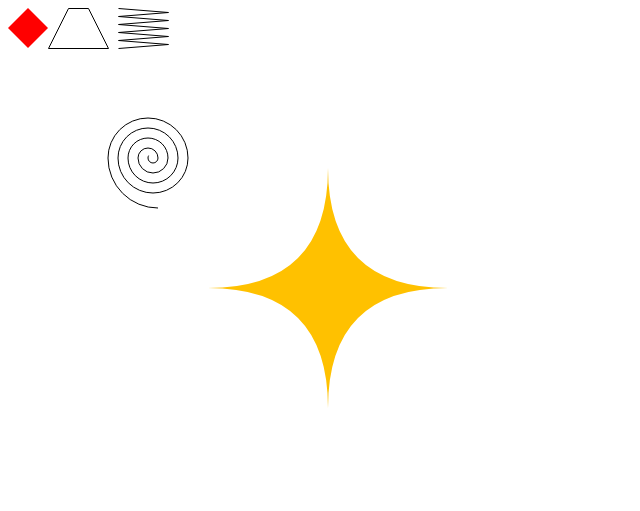
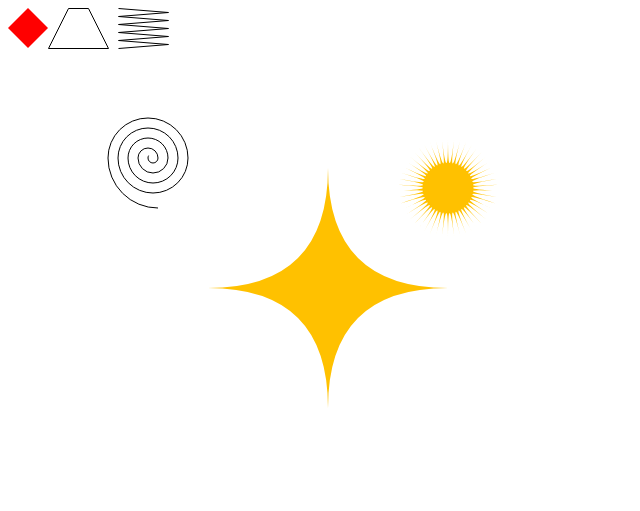
Before and after one commit to topus009/study, a plain HTML site: page 40.html in a window 1280 px wide. Shown: the whole page, without its empty margins (0-640 px from the left). Drawn offline with Linux system fonts and the light colour scheme.

Commit message:
remove some unnessasury things in 40

```diff
--- a/40.html
+++ b/40.html
@@ -12,6 +12,7 @@
 
 	<script>
 
+
 		// Р О М Б ----------------------
 var canvas = document.getElementById("painting");
 var romb = canvas.getContext("2d");
@@ -23,7 +24,6 @@ romb.moveTo(20, 0);
 romb.lineTo(40, 20);
 romb.lineTo(20, 40);
 romb.lineTo(0, 20);
-romb.closePath();
 
 romb.fill();
 
@@ -63,53 +63,21 @@ zig.closePath();
 // С П И Р А Л Ь ------------------
 var spiral = canvas.getContext("2d");
 
-
 spiral.moveTo(150,150);
 spiral.beginPath();
+
 spiral.strokeStyle = "rgba(0, 0, 0, 1.0)";
 spiral.arc(150, 150, 50, Math.PI/2, Math.PI, false);
-spiral.stroke();
-spiral.closePath();
-spiral.moveTo(140,140);
-spiral.beginPath();
 spiral.arc(140, 150 , 40, Math.PI, -0 , false);
-spiral.stroke();
-spiral.closePath();
-spiral.moveTo(130,130);
-spiral.beginPath();
 spiral.arc(145, 150 , 35, -0, Math.PI , false);
-spiral.stroke();
-spiral.closePath();
-spiral.moveTo(130,130);
-spiral.beginPath();
 spiral.arc(140, 150 , 30, Math.PI, -0 , false);
-spiral.stroke();
-spiral.closePath();
-spiral.moveTo(130,130);
-spiral.beginPath();
 spiral.arc(145, 150 , 25, -0, Math.PI , false);
-spiral.stroke();
-spiral.closePath();
-spiral.moveTo(130,130);
-spiral.beginPath();
 spiral.arc(140, 150 , 20, Math.PI, -0 , false);
-spiral.stroke();
-spiral.closePath();
-spiral.moveTo(130,130);
-spiral.beginPath();
 spiral.arc(145, 150 , 15, -0, Math.PI , false);
-spiral.stroke();
-spiral.closePath();
-spiral.moveTo(130,130);
-spiral.beginPath();
 spiral.arc(140, 150 , 10, Math.PI, -0 , false);
-spiral.stroke();
-spiral.closePath();
-spiral.moveTo(130,130);
-spiral.beginPath();
 spiral.arc(145, 150 , 5, -0, Math.PI+0.5 , false);
 spiral.stroke();
-spiral.closePath();
+
 
 // С О Л Н Е Ж И Н К А ------------------
 
@@ -117,14 +85,14 @@ var star = canvas.getContext("2d");
 
 star.fillStyle = "rgba(255, 193, 0, 1)";
 
-spiral.beginPath();
+star.beginPath();
 star.moveTo(440,280);
 
 star.quadraticCurveTo(320,280 ,320 ,400 );
 star.quadraticCurveTo(320,280 ,200 ,280 );
 star.quadraticCurveTo(320,280 ,320 ,160 );
 star.quadraticCurveTo(320,280 ,440 ,280 );
-spiral.closePath();
+star.closePath();
 star.fill();
 
 
@@ -132,6 +100,20 @@ star.fill();
 //    Но прочитал внимательно условия. Там хотели функции с Math.cos Math.sin для координат.
 //    Потом как-нибудь сделаю.
 
+var centerX = 440,
+centerY = 180,
+size = 50,
+n = 50,
+s = Math.PI * 2 / n;
+spiral.beginPath();
+star.moveTo(centerX - Math.sin(0) * size, centerY - Math.cos(0) * size);
+
+for(var i = 1; i <= n; i++) star.quadraticCurveTo(centerX, centerY, centerX - Math.sin(s * i) * size, centerY - Math.cos(s * i) * size);
+spiral.closePath();
+star.fill();
+
+
+
 
 		</script>
 
```
